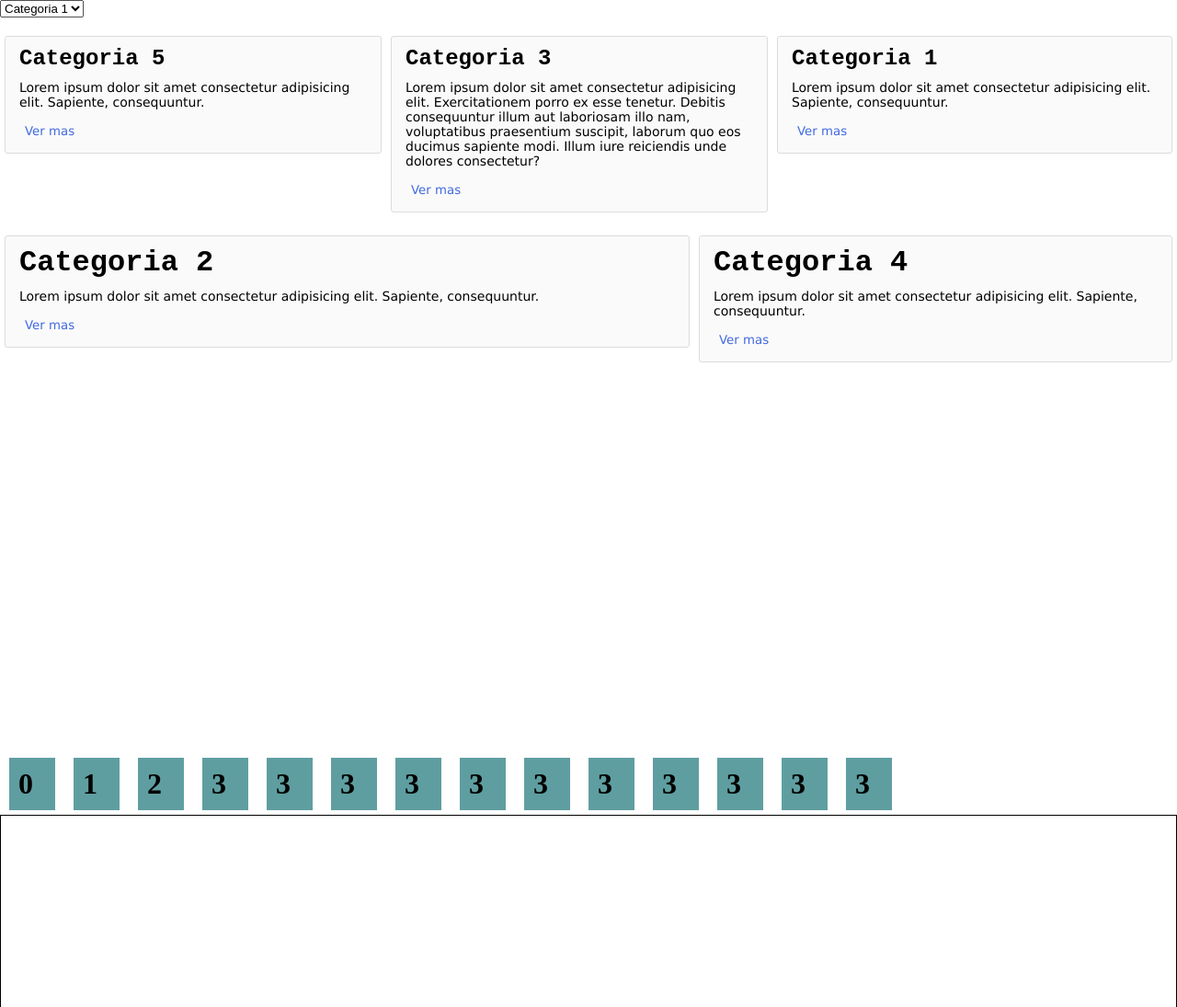
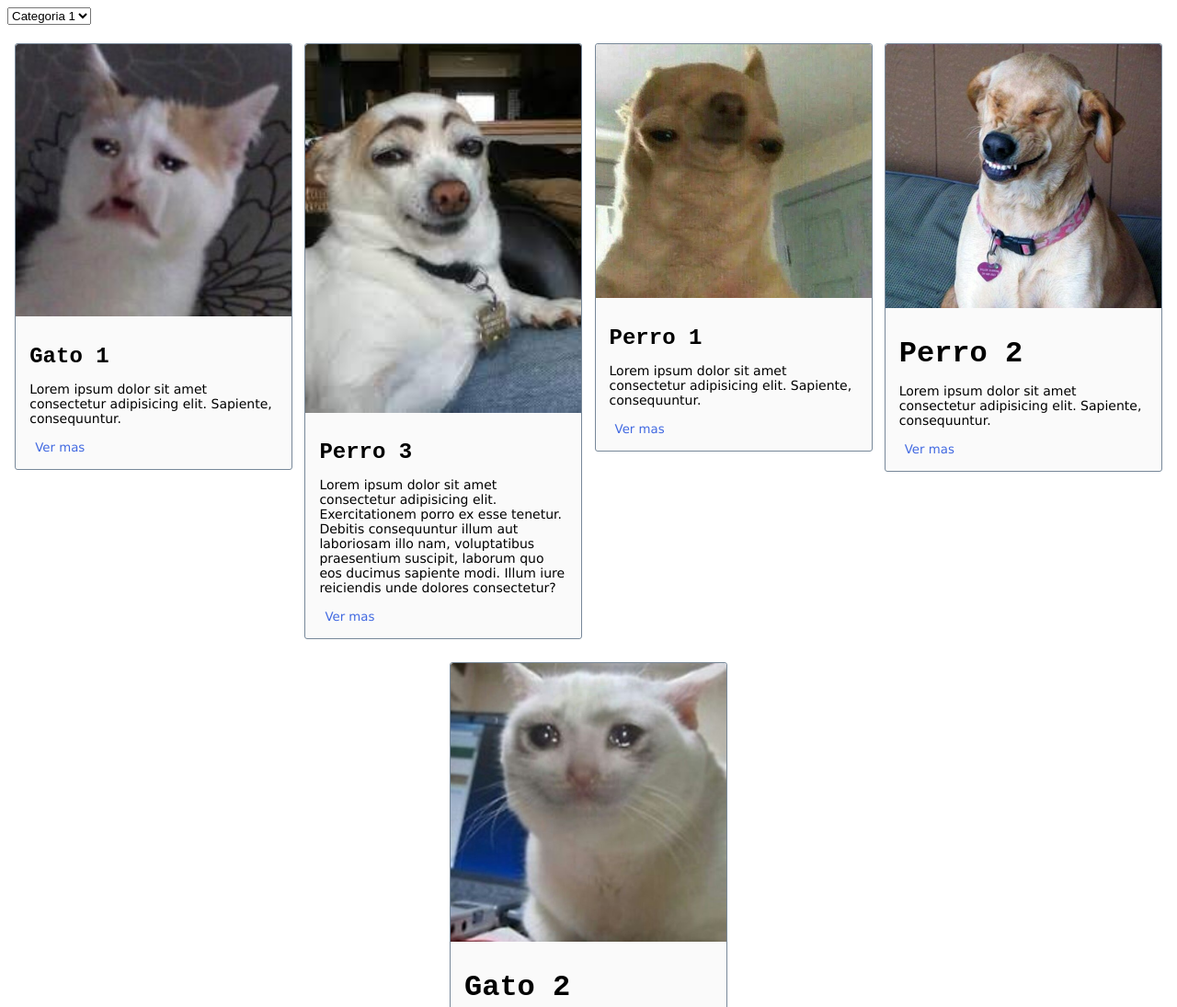
Before and after one commit to AddsDev/html-TC-2293077, a plain HTML site: page flex/index.html in a window 1280 px wide. Shown: the top 1095 px of the page at 92% size. Drawn offline with Linux system fonts and the light colour scheme.

Commit message:
Se agregan Cards con imagenes

```diff
--- a/flex/css/style.css
+++ b/flex/css/style.css
@@ -1,4 +1,4 @@
-*{
+**{
     padding: 0;
     margin: 0;
     box-sizing: border-box;
@@ -9,33 +9,43 @@ body{
 .flex-no-wrap{
     display: flex;
     align-items: stretch;
+    clear: both;
+    border: 1px solid;
 }
 .flex-container {
     display: flex;
-    height: 800px;
+    height: auto;
     /* flex-direction: row;
     flex-wrap: wrap; */
     flex-flow: row wrap;
     justify-content: space-evenly;
     align-content: flex-start;
-    align-items: baseline;
+    align-items: flex-start;
+    clear: both;
 }
 .flex-center{
     display: flex;
-    height: 800px;
+    height: auto;
     justify-content: center;
     align-items: center;
     border: 1px solid black;
+    clear: both;
 }
 
 .card {
     background-color: #fafafa;
-    border: 1px solid gainsboro;
+    border: 1px solid lightslategray;
     border-radius: 3px;
     margin: 5px;
-    padding: 10px 15px;
-    width: 400px;
+    max-width: 300px;
     margin-top: 20px;
+    overflow: hidden;
+}
+
+.card img {
+    display: block;
+    border-radius: 3px 3px 0px 0px;
+
 }
 .card2 {
     background-color: cadetblue;
@@ -60,6 +70,15 @@ body{
     border: 1px solid #fafafa;
     font-family: Verdana, Geneva, Tahoma, sans-serif;
     background: #fafafa;
+}
+
+.container-info{
+    border: 1px solid #111;
+}
+
+.card-body{
+    padding: 10px 15px;
+
 }
 @keyframes focus{
     40%{
--- a/flex/index.html
+++ b/flex/index.html
@@ -1,5 +1,6 @@
 <!DOCTYPE html>
 <html lang="en">
+
 <head>
     <meta charset="UTF-8">
     <meta http-equiv="X-UA-Compatible" content="IE=edge">
@@ -7,6 +8,7 @@
     <title>MiCanino</title>
     <link rel="stylesheet" href="css/style.css">
 </head>
+
 <body>
     <select name="categorias" id="categorias">
         <option value="#">Categoria 1</option>
@@ -15,31 +17,58 @@
     </select>
 
     <div class="flex-container">
+
         <div class="card">
-            <h2 class="title-card">Categoria 1</h2>
+            <img width="300px" src="img/a.jpg" alt="">
+            <div class="card-body">
+                <h2 class="title-card">Perro 1</h2>
                 <p class="des-card">Lorem ipsum dolor sit amet consectetur adipisicing elit. Sapiente, consequuntur.</p>
                 <button class="btn-card">Ver mas</button>
             </div>
+        </div>
+
         <div class="card">
-            <h1 class="title-card">Categoria 2</h1>
+            <img width="300px" src="img/b.jpg" alt="">
+            <div class="card-body">
+                <h1 class="title-card">Perro 2</h1>
                 <p class="des-card">Lorem ipsum dolor sit amet consectetur adipisicing elit. Sapiente, consequuntur.</p>
                 <button class="btn-card">Ver mas</button>
             </div>
+        </div>
+
         <div class="card">
-            <h2 class="title-card">Categoria 3</h2>
-            <p class="des-card">Lorem ipsum dolor sit amet consectetur adipisicing elit. Exercitationem porro ex esse tenetur. Debitis consequuntur illum aut laboriosam illo nam, voluptatibus praesentium suscipit, laborum quo eos ducimus sapiente modi. Illum iure reiciendis unde dolores consectetur?</p>
+            <img width="300px" src="img/c.jpg" alt="">
+            <div class="card-body">
+                <h2 class="title-card">Perro 3</h2>
+                <p class="des-card">Lorem ipsum dolor sit amet consectetur adipisicing elit. Exercitationem porro ex
+                    esse
+                    tenetur. Debitis consequuntur illum aut laboriosam illo nam, voluptatibus praesentium suscipit,
+                    laborum
+                    quo eos ducimus sapiente modi. Illum iure reiciendis unde dolores consectetur?</p>
                 <button class="btn-card">Ver mas</button>
             </div>
-        <div class="card">
-            <h1 class="title-card">Categoria 4</h1>
+
+        </div>
+
+        <div class="card ">
+            <img width="300px" src="img/d.jpg" alt="">
+            <div class="card-body">
+                <h1 class="title-card">Gato 2</h1>
                 <p class="des-card">Lorem ipsum dolor sit amet consectetur adipisicing elit. Sapiente, consequuntur.</p>
                 <button class="btn-card">Ver mas</button>
             </div>
+        </div>
+
         <div class="card">
-            <h2 class="title-card">Categoria 5</h2>
+            <img width="300px" src="img/e.jpg" alt="">
+            <div class="card-body">
+                <h2 class="title-card">Gato 1</h2>
                 <p class="des-card">Lorem ipsum dolor sit amet consectetur adipisicing elit. Sapiente, consequuntur.</p>
                 <button class="btn-card">Ver mas</button>
             </div>
+
+        </div>
+
     </div>
     <div class="flex-no-wrap">
         <div class="card2">
@@ -48,7 +77,7 @@
         <div class="card2">
             <h1>1</h1>
         </div>
-        <div id="x" class="card2" >
+        <div id="x" class="card2">
             <h1>2</h1>
         </div>
         <div class="card2">
@@ -94,4 +123,5 @@
         </div>
     </div>
 </body>
+
 </html>
```
Also changed, not shown: flex/img/a.jpg (added), flex/img/b.jpg (added), flex/img/c.jpg (added), flex/img/d.jpg (added), flex/img/e.jpg (added). Lines whose indentation alone changed are shown as unchanged.
